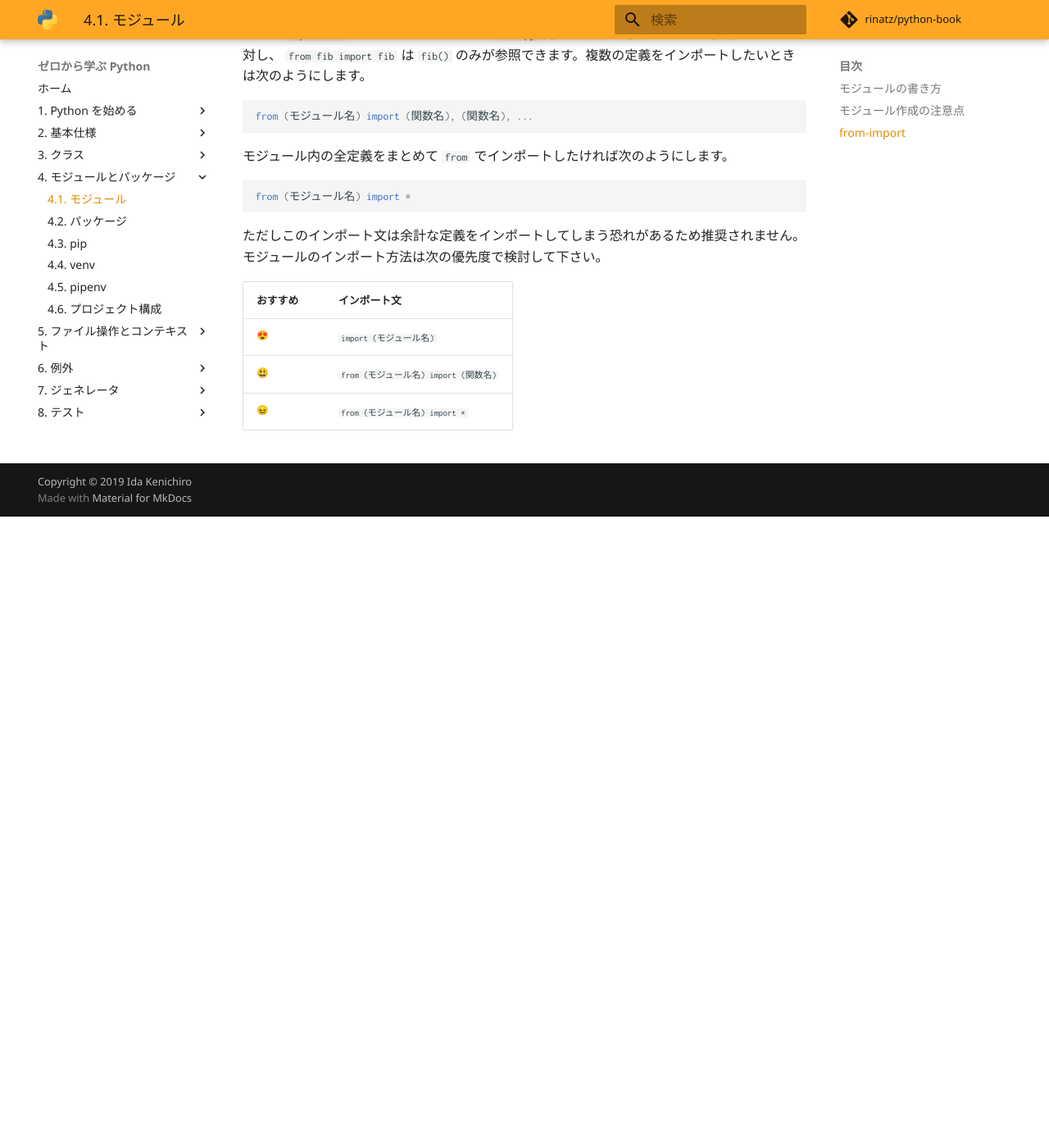
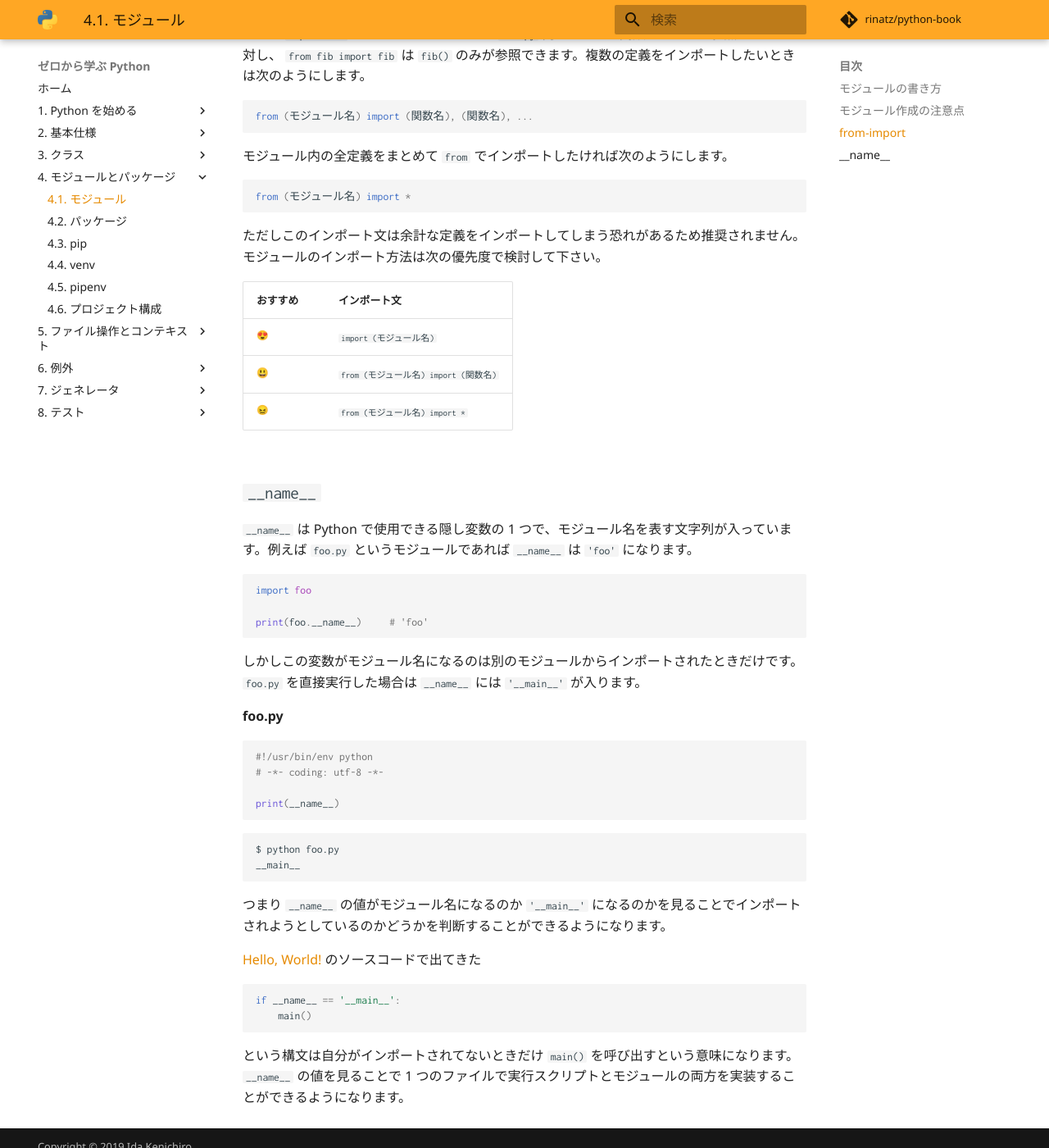
Before and after one commit to rinatz/python-book, an MkDocs documentation site: the page built from docs/ch04-01-modules.md, in a window 1280 px wide and 1400 px high, scrolled down 2214 px. Shown: the whole window at 82% size. Built offline with MkDocs 1.6.1 and Material for MkDocs 9.7.7, drawn with Linux system fonts in a browser that asks for light colours; emoji names are drawn with the system emoji font; comment, search, counter and statistics services are not loaded; before the commit the page ends 2844 px from its top, so only the background shows below that.

Commit message:
Add descriptions for __name__

````diff
--- a/docs/ch04-01-modules.md
+++ b/docs/ch04-01-modules.md
@@ -110,3 +110,40 @@ from (モジュール名) import *
 | :heart_eyes: | `import (モジュール名)`               |
 | :smiley:     | `from (モジュール名) import (関数名)` |
 | :confounded: | `from (モジュール名) import *`        |
+
+## `__name__`
+
+`__name__` は Python で使用できる隠し変数の 1 つで、モジュール名を表す文字列が入っています。例えば `foo.py` というモジュールであれば `__name__` は `'foo'` になります。
+
+```python
+import foo
+
+print(foo.__name__)     # 'foo'
+```
+
+しかしこの変数がモジュール名になるのは別のモジュールからインポートされたときだけです。`foo.py` を直接実行した場合は `__name__` には `'__main__'` が入ります。
+
+**foo.py**
+
+```python
+#!/usr/bin/env python
+# -*- coding: utf-8 -*-
+
+print(__name__)
+```
+
+```shell
+$ python foo.py
+__main__
+```
+
+つまり `__name__` の値がモジュール名になるのか `'__main__'` になるのかを見ることでインポートされようとしているのかどうかを判断することができるようになります。
+
+[Hello, World!](./ch01-02-hello-world.md) のソースコードで出てきた
+
+```python
+if __name__ == '__main__':
+    main()
+```
+
+という構文は自分がインポートされてないときだけ `main()` を呼び出すという意味になります。 `__name__` の値を見ることで 1 つのファイルで実行スクリプトとモジュールの両方を実装することができるようになります。
````
